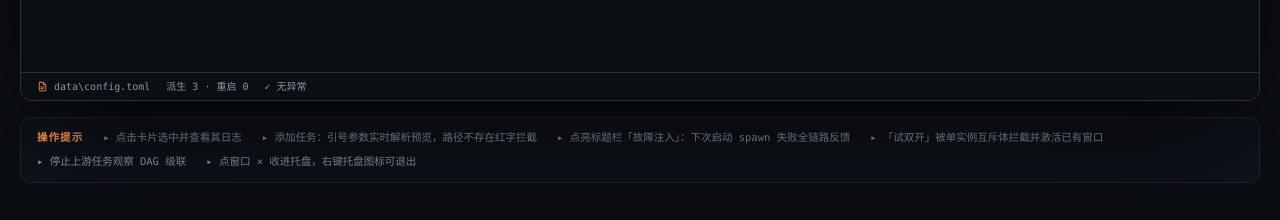
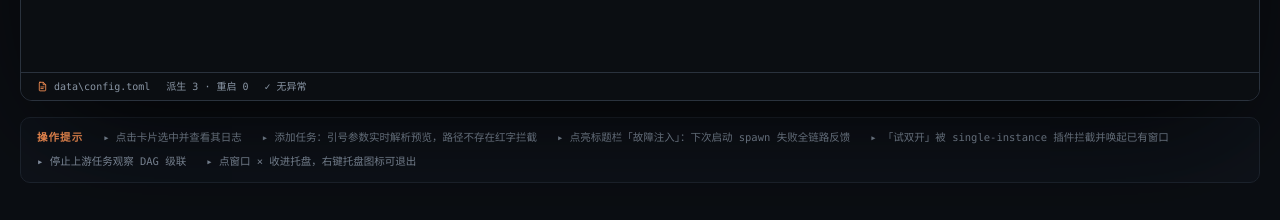
Before and after one commit to dtxian/TaskWarden, a React (Vite) app: page / in a window 1280 px wide. Shown: the part 1540-1760 px from the top of the page. Built offline with nearby package versions, Linux system fonts and the light colour scheme.

Commit message:
docs: 落地页操作提示措辞对齐 single-instance 插件实现

```diff
--- a/src/App.tsx
+++ b/src/App.tsx
@@ -138,7 +138,7 @@ function LandingApp() {
             <span>▸ 点击卡片选中并查看其日志</span>
             <span>▸ 添加任务：引号参数实时解析预览，路径不存在红字拦截</span>
             <span>▸ 点亮标题栏「故障注入」：下次启动 spawn 失败全链路反馈</span>
-            <span>▸ 「试双开」被单实例互斥体拦截并激活已有窗口</span>
+            <span>▸ 「试双开」被 single-instance 插件拦截并唤起已有窗口</span>
             <span>▸ 停止上游任务观察 DAG 级联</span>
             <span>▸ 点窗口 × 收进托盘，右键托盘图标可退出</span>
           </div>
```
